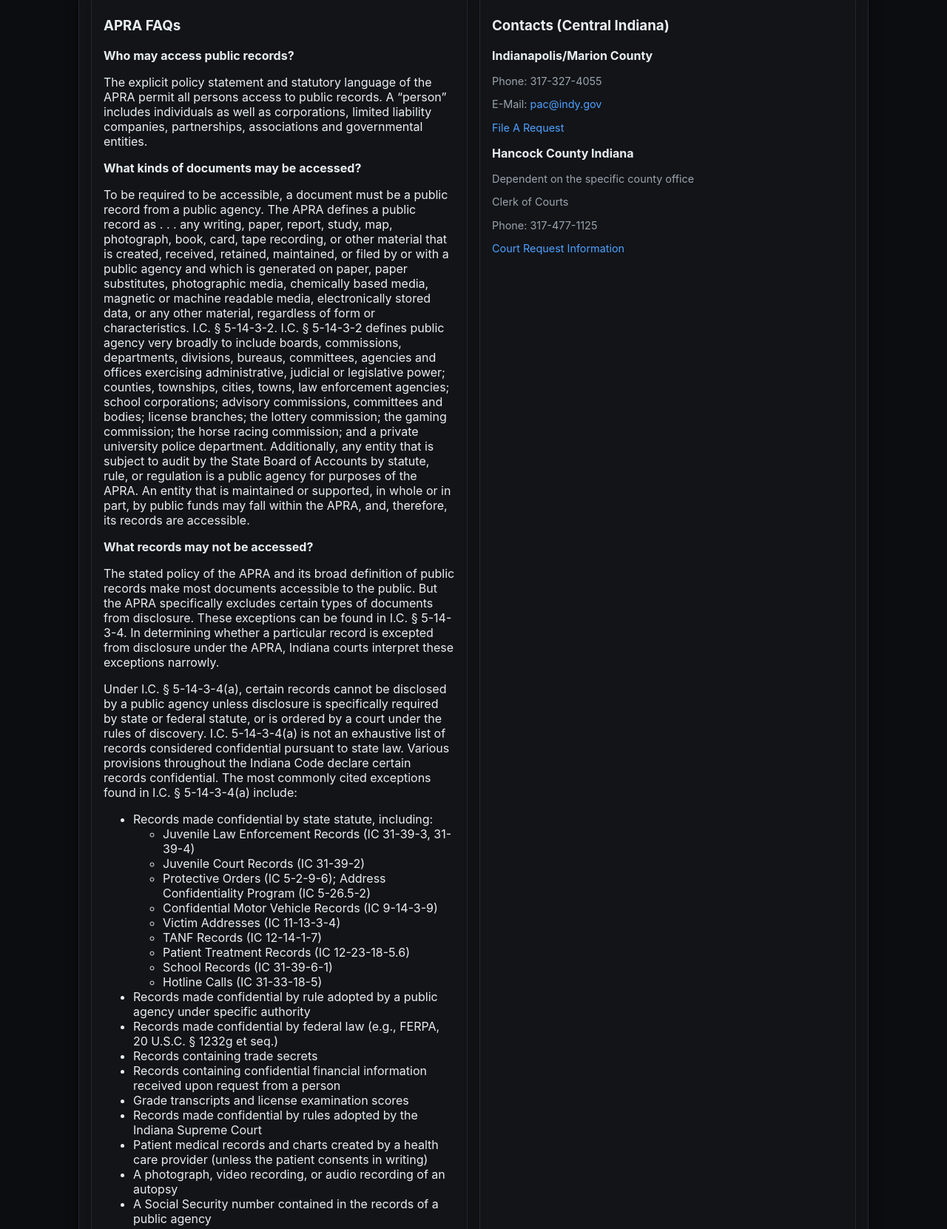
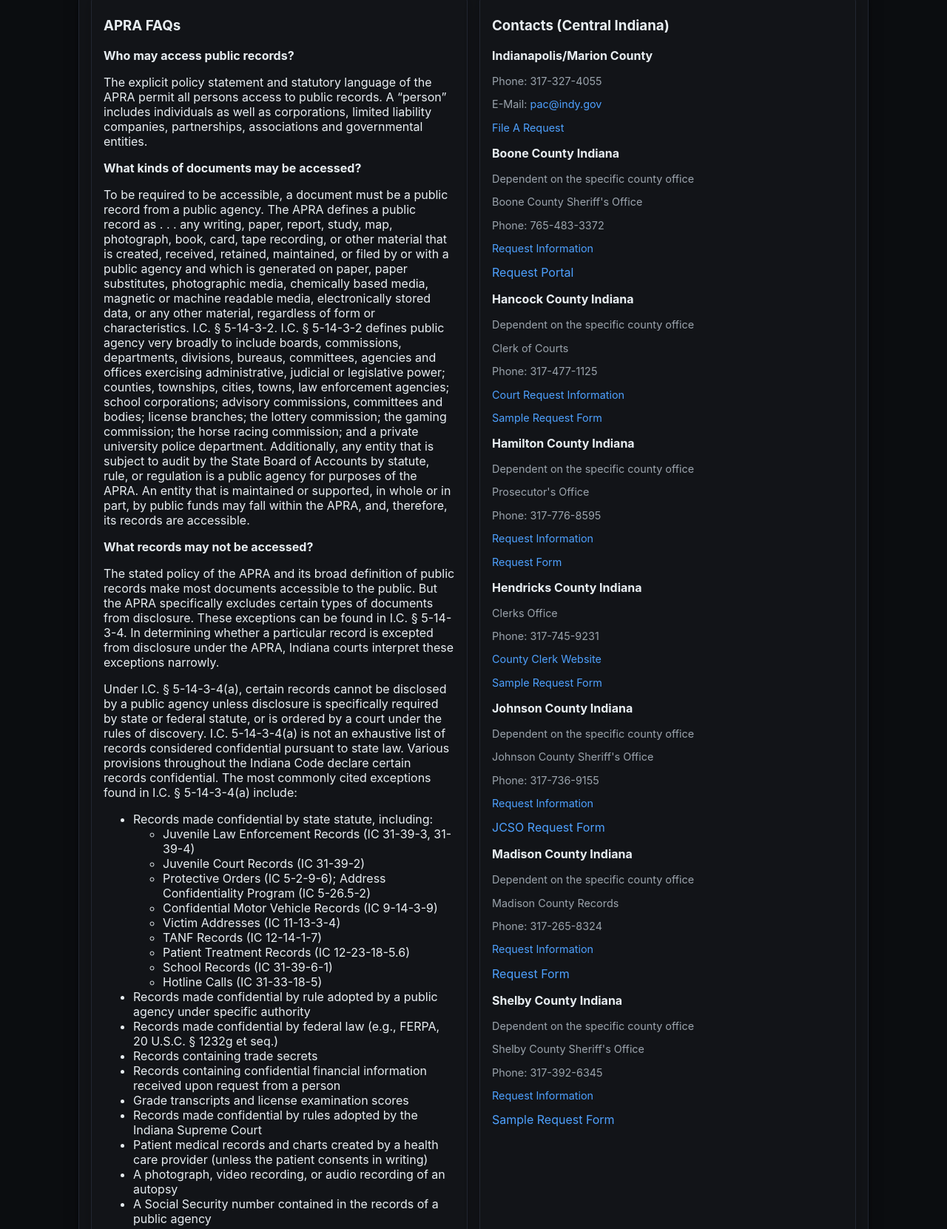
Before and after one commit to NewsNowIndy/Website, a Flask app: page /foia-laws/ in a window 1280 px wide. Shown: the part 260-1921 px from the top of the page at 74% size. Run offline with Flask 3, Linux system fonts and the light colour scheme; some libraries are stand-ins or nearby versions.

Commit message:
feat(foia): update FOIA page and main CSS (closes #2) - Enhanced FOIA page layout for better user experience - Improved styling in main.css for consistency - Added Central Indiana FOIA Contacts

```diff
--- a/static/main.css
+++ b/static/main.css
@@ -1,22 +1,213 @@
-:root{--bg:#0b0d10;--bg2:#121418;--text:#e8eef2;--muted:#9ba4ad;--accent:#4ea1ff;--accent-2:#20c997;--danger:#ff6b6b;--border:#222631}
-*{box-sizing:border-box} html,body{height:100%}
-body{margin:0;background:var(--bg);color:var(--text);font-family:Inter,system-ui,-apple-system,Segoe UI,Roboto,Arial,sans-serif}
-a{color:var(--accent);text-decoration:none} a:hover{text-decoration:underline}
-.navbar{background:#000;border-bottom:1px solid var(--border);position:sticky;top:0;z-index:50}
-.container{max-width:1100px;margin:0 auto;padding:1rem}
-.card{background:var(--bg2);border:1px solid var(--border);border-radius:14px;padding:1rem;margin-bottom:1rem;box-shadow:0 6px 20px rgba(0,0,0,.25)}
-.btn{display:inline-block;padding:.6rem 1rem;border-radius:12px;border:1px solid var(--border);background:#0e1116;color:var(--text)}
-.btn:hover{filter:brightness(1.1)} .btn-primary{background:var(--accent);color:#000;border-color:transparent}
-.btn-success{background:var(--accent-2);color:#000;border-color:transparent} .btn-danger{background:var(--danger);color:#000;border-color:transparent}
-.input,textarea,select{width:100%;background:#0d1015;color:var(--text);border:1px solid var(--border);border-radius:10px;padding:.6rem}
-label{display:block;margin:.4rem 0 .2rem;color:var(--muted)}
-.grid{display:grid;gap:1rem} .grid-2{grid-template-columns:1fr 1fr} .grid-3{grid-template-columns:repeat(3,1fr)}
-footer{background:#000;border-top:1px solid var(--border);color:var(--muted);padding:1rem 0;margin-top:2rem}
-.header-bar{display:flex;align-items:center;justify-content:space-between;gap:.5rem}
-.top-links a{margin-left:.8rem} .badge{padding:.2rem .5rem;border-radius:8px;background:#0f1318;border:1px solid var(--border);color:var(--muted)}
-.hero{display:flex;gap:1rem;align-items:center} .hero img{max-width:360px;border-radius:12px;border:1px solid var(--border)}
-.small{font-size:.9rem;color:var(--muted)} .table{width:100%;border-collapse:collapse}
-.table th,.table td{padding:.6rem;border-bottom:1px solid var(--border)} .table th{text-align:left;color:var(--muted)}
-.notice{background:#0b1318;border-left:4px solid var(--accent);padding:.8rem;border-radius:10px}
-iframe{width:100%;min-height:70vh;border:1px solid var(--border);border-radius:12px;background:#101318}
-.tiny-note{font-size:.85rem;color:var(--muted)}
+/* CSS Variables - Color Palette */
+:root {
+    --bg: #0b0d10;
+    --bg2: #121418;
+    --text: #e8eef2;
+    --muted: #9ba4ad;
+    --accent: #4ea1ff;
+    --accent-2: #20c997;
+    --danger: #ff6b6b;
+    --border: #222631;
+}
+
+/* Base Styles */
+* {
+    box-sizing: border-box;
+}
+
+html, body {
+    height: 100%;
+}
+
+body {
+    margin: 0;
+    background: var(--bg);
+    color: var(--text);
+    font-family: Inter, system-ui, -apple-system, "Segoe UI", Roboto, Arial, sans-serif;
+}
+
+/* Links */
+a {
+    color: var(--accent);
+    text-decoration: none;
+}
+
+a:hover {
+    text-decoration: underline;
+}
+
+/* Navigation */
+.navbar {
+    background: #000;
+    border-bottom: 1px solid var(--border);
+    position: sticky;
+    top: 0;
+    z-index: 50;
+}
+
+/* Layout */
+.container {
+    max-width: 1100px;
+    margin: 0 auto;
+    padding: 1rem;
+}
+
+/* Cards */
+.card {
+    background: var(--bg2);
+    border: 1px solid var(--border);
+    border-radius: 14px;
+    padding: 1rem;
+    margin-bottom: 1rem;
+    box-shadow: 0 6px 20px rgba(0, 0, 0, 0.25);
+}
+
+/* Buttons */
+.btn {
+    display: inline-block;
+    padding: 0.6rem 1rem;
+    border-radius: 12px;
+    border: 1px solid var(--border);
+    background: #0e1116;
+    color: var(--text);
+}
+
+.btn:hover {
+    filter: brightness(1.1);
+}
+
+.btn-primary {
+    background: var(--accent);
+    color: #000;
+    border-color: transparent;
+}
+
+.btn-success {
+    background: var(--accent-2);
+    color: #000;
+    border-color: transparent;
+}
+
+.btn-danger {
+    background: var(--danger);
+    color: #000;
+    border-color: transparent;
+}
+
+/* Form Elements */
+.input,
+textarea,
+select {
+    width: 100%;
+    background: #0d1015;
+    color: var(--text);
+    border: 1px solid var(--border);
+    border-radius: 10px;
+    padding: 0.6rem;
+}
+
+label {
+    display: block;
+    margin: 0.4rem 0 0.2rem;
+    color: var(--muted);
+}
+
+/* Grid Layout */
+.grid {
+    display: grid;
+    gap: 1rem;
+}
+
+.grid-2 {
+    grid-template-columns: 1fr 1fr;
+}
+
+.grid-3 {
+    grid-template-columns: repeat(3, 1fr);
+}
+
+/* Footer */
+footer {
+    background: #000;
+    border-top: 1px solid var(--border);
+    color: var(--muted);
+    padding: 1rem 0;
+    margin-top: 2rem;
+}
+
+/* Header Components */
+.header-bar {
+    display: flex;
+    align-items: center;
+    justify-content: space-between;
+    gap: 0.5rem;
+}
+
+.top-links a {
+    margin-left: 0.8rem;
+}
+
+/* UI Components */
+.badge {
+    padding: 0.2rem 0.5rem;
+    border-radius: 8px;
+    background: #0f1318;
+    border: 1px solid var(--border);
+    color: var(--muted);
+}
+
+.hero {
+    display: flex;
+    gap: 1rem;
+    align-items: center;
+}
+
+.hero img {
+    max-width: 360px;
+    border-radius: 12px;
+    border: 1px solid var(--border);
+}
+
+/* Typography */
+.small {
+    font-size: 0.9rem;
+    color: var(--muted);
+}
+
+.tiny-note {
+    font-size: 0.85rem;
+    color: var(--muted);
+}
+
+/* Tables */
+.table {
+    width: 100%;
+    border-collapse: collapse;
+}
+
+.table th,
+.table td {
+    padding: 0.6rem;
+    border-bottom: 1px solid var(--border);
+}
+
+.table th {
+    text-align: left;
+    color: var(--muted);
+}
+
+/* Special Elements */
+.notice {
+    background: #0b1318;
+    border-left: 4px solid var(--accent);
+    padding: 0.8rem;
+    border-radius: 10px;
+}
+
+iframe {
+    width: 100%;
+    min-height: 100vh;
+    border: 1px solid var(--border);
+    border-radius: 12px;
+    background: #101318;
+}
--- a/templates/foia.html
+++ b/templates/foia.html
@@ -213,7 +213,21 @@
         </a>
       </p>
     </div>
-
+    <div class="qa-block">
+      <p><strong>Boone County Indiana</strong></p>
+      <p class="small">Dependent on the specific county office</p>
+      <p class="small">Boone County Sheriff's Office</p>
+      <p class="small">Phone: 765-483-3372</p>
+      <p class="small">
+        <a href="https://johnsoncountysheriff.com/records-division/" target="_blank" rel="noopener">
+          Request Information
+        </a>
+      </p>
+        <a href="https://boonecountyin-sheriff.nextrequest.com/" target="_blank" rel="noopener">
+          Request Portal
+        </a>
+      </p>
+    </div>
     <div class="qa-block">
       <p><strong>Hancock County Indiana</strong></p>
       <p class="small">Dependent on the specific county office</p>
@@ -224,6 +238,87 @@
           Court Request Information
         </a>
       </p>
+      <p class="small">
+        <a href="https://www.nfoic.org/indiana-sample-foia-request/" target="_blank" rel="noopener">
+          Sample Request Form
+        </a>
+      </p>
+    </div>
+    <div class="qa-block">
+      <p><strong>Hamilton County Indiana</strong></p>
+      <p class="small">Dependent on the specific county office</p>
+      <p class="small">Prosecutor's Office</p>
+      <p class="small">Phone: 317-776-8595</p>
+      <p class="small">
+        <a href="https://www.hamiltoncounty.in.gov/Faq.aspx?QID=320" target="_blank" rel="noopener">
+          Request Information
+        </a>
+      </p>
+      <p class="small">
+        <a href="https://www.hamiltoncounty.in.gov/DocumentCenter/View/5391" target="_blank" rel="noopener">
+          Request Form
+        </a>
+      </p>
+    </div>
+    <div class="qa-block">
+      <p><strong>Hendricks County Indiana</strong></p>
+      <p class="small">Clerks Office</p>
+      <p class="small">Phone: 317-745-9231</p>
+      <p class="small">
+        <a href="https://www.co.hendricks.in.us/department/index.php?structureid=30" target="_blank" rel="noopener">
+          County Clerk Website
+        </a>
+      </p>
+      <p class="small">
+        <a href="https://www.nfoic.org/indiana-sample-foia-request/" target="_blank" rel="noopener">
+          Sample Request Form
+        </a>
+      </p>
+    </div>
+    <div class="qa-block">
+      <p><strong>Johnson County Indiana</strong></p>
+      <p class="small">Dependent on the specific county office</p>
+      <p class="small">Johnson County Sheriff's Office</p>
+      <p class="small">Phone: 317-736-9155</p>
+      <p class="small">
+        <a href="https://johnsoncountysheriff.com/records-division/" target="_blank" rel="noopener">
+          Request Information
+        </a>
+      </p>
+        <a href="https://johnsoncountysheriff.com/wp-content/uploads/2019/05/Public-Records.pdf" target="_blank" rel="noopener">
+          JCSO Request Form
+        </a>
+      </p>
+    </div>
+    <div class="qa-block">
+      <p><strong>Madison County Indiana</strong></p>
+      <p class="small">Dependent on the specific county office</p>
+      <p class="small">Madison County Records</p>
+      <p class="small">Phone: 317-265-8324</p>
+      <p class="small">
+        <a href="https://www.madisoncounty.in.gov/recorders-office-services" target="_blank" rel="noopener">
+          Request Information
+        </a>
+      </p>
+        <a href="https://www.madison-in.gov/egov/documents/ffd84afe_6aa2_e7e8_718e_ac3cd9199645.pdf" target="_blank" rel="noopener">
+          Request Form
+        </a>
+      </p>
+    </div>
+    <div class="qa-block">
+      <p><strong>Shelby County Indiana</strong></p>
+      <p class="small">Dependent on the specific county office</p>
+      <p class="small">Shelby County Sheriff's Office</p>
+      <p class="small">Phone: 317-392-6345</p>
+      <p class="small">
+        <a href="https://www.in.gov/counties/shelby/sheriff/" target="_blank" rel="noopener">
+          Request Information
+        </a>
+      </p>
+        <a href="https://www.nfoic.org/indiana-sample-foia-request/" target="_blank" rel="noopener">
+          Sample Request Form
+        </a>
+      </p>
     </div>
 </div>
 <div class="notice small">Tip: keep requests narrow to reduce delays and fees.</div></div>{% endblock %}
```
